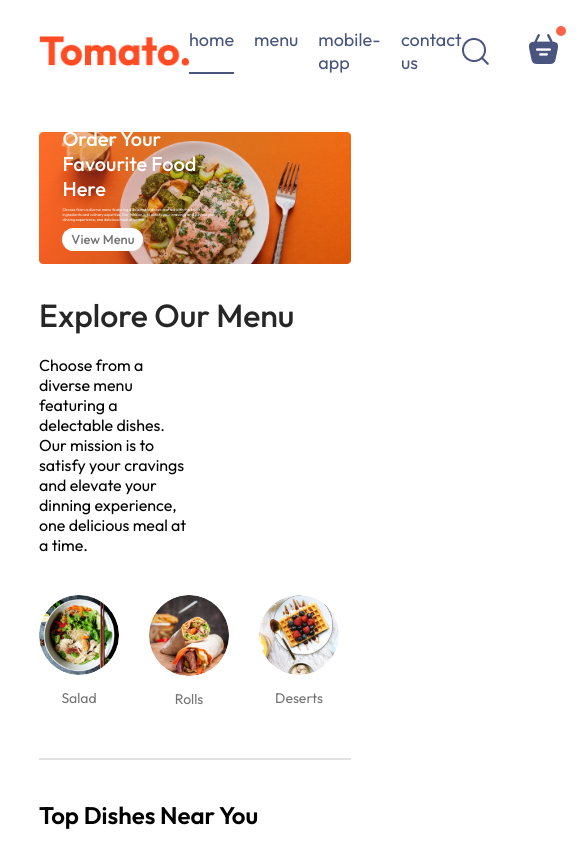
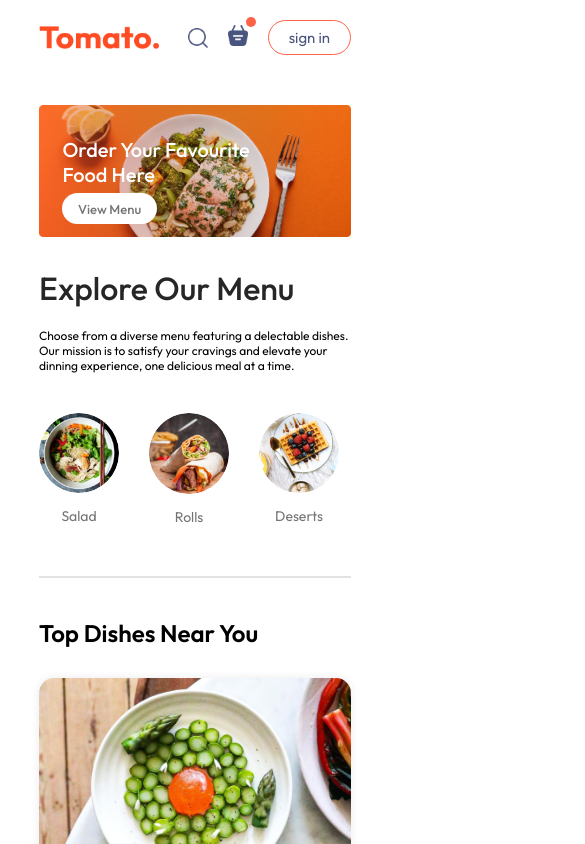
Before and after one commit to biswajit-14/food-delivery-app, a React (Vite) app in the folder frontend/: page / in a window 390 px wide. Shown: the top 844 px of the page, 585 px wide, since content can reach past the window. Built offline with nearby package versions, Linux system fonts and the light colour scheme.

Commit message:
Refactor component IDs and enhance responsive styles for AppDownload, ExploreMenu, Footer, Header, and Navbar

```diff
--- a/frontend/src/components/AppDownload/app-download.jsx
+++ b/frontend/src/components/AppDownload/app-download.jsx
@@ -3,7 +3,7 @@
 
 const AppDownload = () => {
   return (
-    <div className="app-download" id="app-download">
+    <div className="app-download" id="mobile-app">
       <p>
         For Better Experience Download <br /> Tomato App{" "}
       </p>
--- a/frontend/src/components/ExploreMenu/explore-menu.css
+++ b/frontend/src/components/ExploreMenu/explore-menu.css
@@ -51,6 +51,13 @@
 }
 
 .explore-menu-list-item .active {
-    border: 4px solid tomato;
-    padding: 2px;
+  border: 4px solid tomato;
+  padding: 2px;
 }
+
+@media (max-width: 1050px) {
+  .explore-menu-text {
+    max-width: 100%;
+    font-size: 12px;
+  }
+}
--- a/frontend/src/components/ExploreMenu/explore-menu.jsx
+++ b/frontend/src/components/ExploreMenu/explore-menu.jsx
@@ -3,7 +3,7 @@
 
 const ExploreMenu = ({ category, setCategory }) => {
   return (
-    <div className="explore-menu" id="explore-menu">
+    <div className="explore-menu" id="menu">
       <h1>Explore Our Menu</h1>
       <p className="explore-menu-text">
         Choose from a diverse menu featuring a delectable dishes. Our mission is
--- a/frontend/src/components/Footer/footer.css
+++ b/frontend/src/components/Footer/footer.css
@@ -39,7 +39,7 @@
   color: white;
 }
 
-.footer-social-icons img{
+.footer-social-icons img {
   width: 40px;
   margin-right: 15px;
 }
@@ -51,3 +51,16 @@
   background-color: gray;
   border: none;
 }
+
+@media (max-width: 750px) {
+    .footer-content {
+        display: flex;
+        flex-direction: column;
+        gap: 35px;
+    }
+
+    .footer-copyright {
+        text-align: center;
+        font-size: 14px;
+    }
+}
--- a/frontend/src/components/Footer/footer.jsx
+++ b/frontend/src/components/Footer/footer.jsx
@@ -3,7 +3,7 @@
 
 const Footer = () => {
   return (
-    <div className="footer" id="footer">
+    <div className="footer" id="contact-us">
       <div className="footer-content">
         <div className="footer-content-left">
           <img src={assets.logo} alt="logo" />
--- a/frontend/src/components/Header/header.css
+++ b/frontend/src/components/Header/header.css
@@ -39,3 +39,23 @@
   border-radius: 50px;
   cursor: pointer;
 }
+
+@media (max-width: 1050px) {
+  .header-contents {
+    max-width: 45%;
+  }
+}
+
+@media (max-width: 750px) {
+  .header-contents {
+    max-width: 65%;
+  }
+
+  .header-contents p {
+    display: none;
+  }
+
+  .header-contents button {
+    padding: 2vw 4vw;
+  }
+}
--- a/frontend/src/components/Navbar/navbar.css
+++ b/frontend/src/components/Navbar/navbar.css
@@ -60,3 +60,56 @@
   top: -8px;
   right: -8px;
 }
+
+@media (max-width: 1050px) {
+  .navbar .logo {
+    width: 140px;
+  }
+
+  .navbar-menu {
+    gap: 20px;
+    font-size: 17px;
+  }
+
+  .navbar-right {
+    gap: 30px;
+  }
+
+  .navbar-right img {
+    width: 22px;
+  }
+
+  .navbar-right button {
+    padding: 8px 25px;
+  }
+}
+
+@media (max-width: 900px) {
+  .navbar .logo {
+    width: 120px;
+  }
+
+  .navbar-menu {
+    gap: 15px;
+    font-size: 16px;
+  }
+
+  .navbar-right {
+    gap: 20px;
+  }
+
+  .navbar-right img {
+    width: 20px;
+  }
+
+  .navbar-right button {
+    padding: 7px 20px;
+    font-size: 15px;
+  }
+}
+
+@media (max-width: 750px) {
+  .navbar-menu {
+    display: none;
+  }
+}
--- a/frontend/src/components/Navbar/navbar.jsx
+++ b/frontend/src/components/Navbar/navbar.jsx
@@ -1,6 +1,7 @@
 import "./navbar.css";
 import { assets } from "../../assets/assets";
 import { useState } from "react";
+import { Link } from "react-router-dom";
 
 const menuItems = [
   { key: "home", label: "home" },
@@ -23,7 +24,11 @@
             onClick={() => setMenu(item.key)}
             className={menu === item.key ? "active" : ""}
           >
-            {item.label}
+            {item.key === "home" ? (
+              <Link to="/">home</Link>
+            ) : (
+              <a href={`#${item.key}`}>{item.label}</a>
+            )}
           </li>
         ))}
       </ul>
--- a/frontend/src/index.css
+++ b/frontend/src/index.css
@@ -5,6 +5,10 @@
   margin: 0;
   box-sizing: border-box;
   font-family: Outfit;
+}
+
+html {
+  scroll-behavior: smooth;
 }
 
 body {
```
Lines whose indentation alone changed are shown as unchanged.
